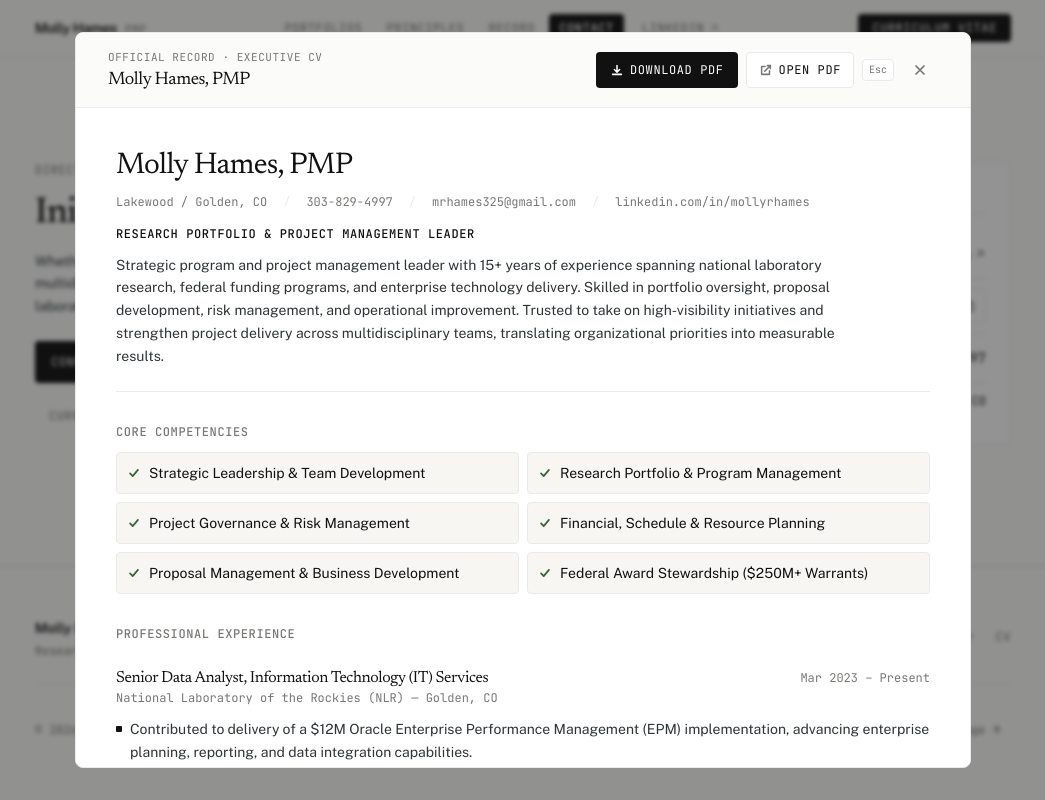
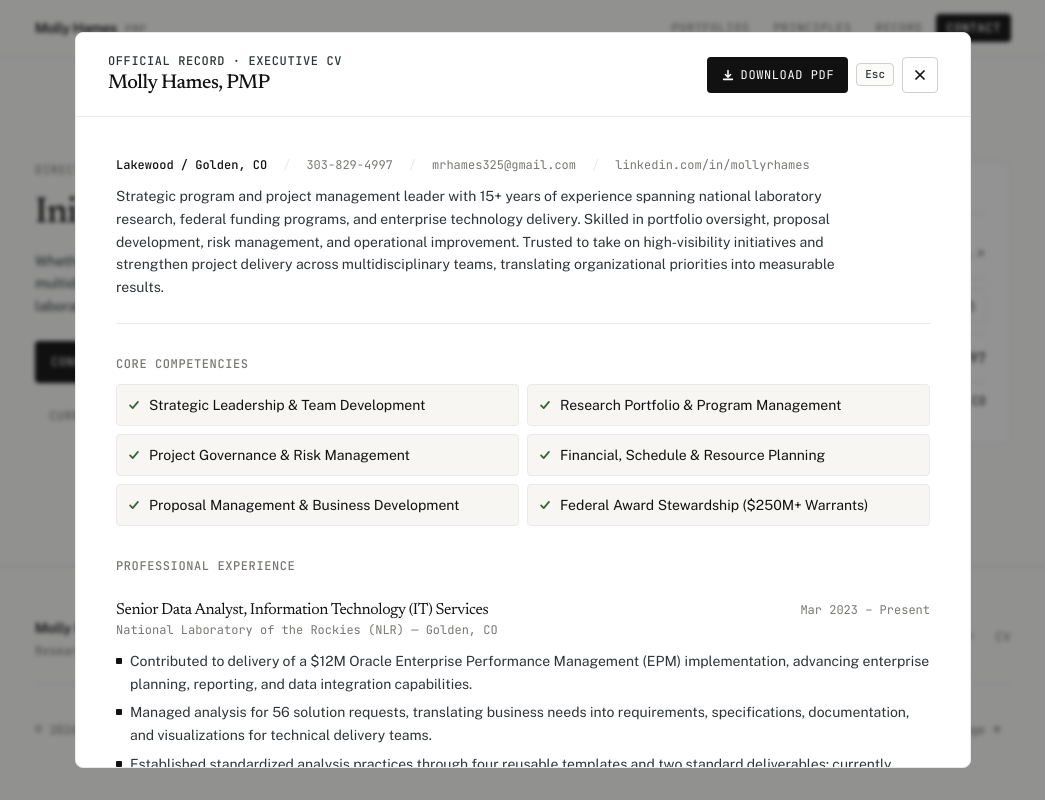
Before and after one commit to tarahcotta/Molly-s-Portfolio, a React (Vite) app: page / in a window 1280 px wide. Both pictures are taken after a click on the button "CV". Shown: the part 6823-7623 px from the top of the page, without its empty margins (117-1162 px from the left). Built offline with nearby package versions, Linux system fonts and the light colour scheme.

Commit message:
refactor: update UI components and footer credits
Clean up Navbar prop types, enhance project modal navigation with desktop flanking buttons, and update Resume modal typography. Added developer attribution to the footer.

```diff
--- a/src/components/Footer.tsx
+++ b/src/components/Footer.tsx
@@ -64,7 +64,16 @@ export const Footer: React.FC<FooterProps> = ({ onOpenResume }) => {
 
         <div className="pt-6 flex flex-col sm:flex-row items-center justify-between gap-4 text-xs font-mono text-[#787774]">
           <div>
-            © {new Date().getFullYear()} Molly Hames. National Laboratory of the Rockies research portfolio.
+            © {new Date().getFullYear()} Molly Hames. Site created by{' '}
+            <a
+              href="https://www.tarahcotta.studio"
+              target="_blank"
+              rel="noopener noreferrer"
+              className="text-[#111111] underline underline-offset-2 hover:opacity-75 transition-opacity inline-flex items-center gap-0.5"
+            >
+              <span>Tarah Cotta</span>
+              <ArrowUpRightIcon className="w-2.5 h-2.5 opacity-60" />
+            </a>
           </div>
 
           <button
--- a/src/components/Navbar.tsx
+++ b/src/components/Navbar.tsx
@@ -1,12 +1,12 @@
 import React, { useState, useEffect } from 'react';
 import { MOLLY_PROFILE } from '../data/portfolioData';
-import { MenuIcon, CloseIcon, ArrowUpRightIcon } from './Icons';
+import { MenuIcon, CloseIcon } from './Icons';
 
 interface NavbarProps {
-  onOpenResume: () => void;
+  onOpenResume?: () => void;
 }
 
-export const Navbar: React.FC<NavbarProps> = ({ onOpenResume }) => {
+export const Navbar: React.FC<NavbarProps> = () => {
   const [mobileMenuOpen, setMobileMenuOpen] = useState(false);
   const [activeSection, setActiveSection] = useState<string>('top');
   const [scrollProgress, setScrollProgress] = useState<number>(0);
@@ -45,7 +45,7 @@ export const Navbar: React.FC<NavbarProps> = ({ onOpenResume }) => {
   return (
     <header className="sticky top-0 z-40 bg-[#FBFBFA]/95 backdrop-blur-xs border-b border-[#EAEAEA]">
       <div className="max-w-5xl mx-auto px-6 py-3.5 flex items-center justify-between gap-6">
-        {/* Zone 1: Brand Wordmark */}
+        {/* Brand Wordmark */}
         <div className="flex items-center gap-3 shrink-0">
           <a
             href="#top"
@@ -61,7 +61,7 @@ export const Navbar: React.FC<NavbarProps> = ({ onOpenResume }) => {
           </a>
         </div>
 
-        {/* Zone 2: Editorial Navigation Links */}
+        {/* Navigation Links */}
         <nav
           aria-label="Primary navigation"
           className="hidden md:flex items-center gap-1 text-xs font-mono uppercase tracking-wider"
@@ -110,37 +110,10 @@ export const Navbar: React.FC<NavbarProps> = ({ onOpenResume }) => {
           >
             Contact
           </a>
-          <a
-            href={MOLLY_PROFILE.linkedInUrl}
-            target="_blank"
-            rel="noopener noreferrer"
-            aria-label="Molly Hames on LinkedIn (opens in new tab)"
-            className="inline-flex items-center gap-1 text-[#787774] hover:text-[#111111] hover:bg-[#F7F6F3] px-2.5 py-1.5 rounded-[4px] transition-all whitespace-nowrap shrink-0 ml-1"
-          >
-            <span>LinkedIn</span>
-            <ArrowUpRightIcon className="w-3 h-3 opacity-60" />
-          </a>
         </nav>
 
-        {/* Zone 3: Primary Action (Section 5: solid #111111, radius 4px to 6px, scale(0.98)) */}
-        <div className="hidden md:flex items-center gap-2 shrink-0">
-          <button
-            onClick={onOpenResume}
-            className="px-3.5 py-1.5 text-xs font-mono uppercase tracking-wider text-[#FFFFFF] bg-[#111111] hover:bg-[#333333] active:scale-[0.98] rounded-[4px] transition-all cursor-pointer focus-visible:outline-none focus-visible:ring-2 focus-visible:ring-[#111111]"
-          >
-            Curriculum Vitae
-          </button>
-        </div>
-
-        {/* Mobile controls */}
+        {/* Mobile menu button */}
         <div className="flex md:hidden items-center gap-2">
-          <button
-            onClick={onOpenResume}
-            className="min-h-[38px] px-2.5 py-1 text-xs font-mono uppercase text-[#FFFFFF] bg-[#111111] rounded-[4px] flex items-center justify-center cursor-pointer"
-            aria-label="View Curriculum Vitae"
-          >
-            CV
-          </button>
           <button
             onClick={() => setMobileMenuOpen(!mobileMenuOpen)}
             className="min-w-[38px] min-h-[38px] p-2 text-[#2F3437] hover:text-[#111111] rounded-[4px] border border-[#EAEAEA] flex items-center justify-center cursor-pointer"
@@ -198,16 +171,6 @@ export const Navbar: React.FC<NavbarProps> = ({ onOpenResume }) => {
           >
             Contact
           </a>
-          <a
-            href={MOLLY_PROFILE.linkedInUrl}
-            target="_blank"
-            rel="noopener noreferrer"
-            aria-label="Molly Hames on LinkedIn (opens in new tab)"
-            className="flex items-center gap-1.5 text-xs uppercase tracking-wider font-mono text-[#2F3437] min-h-[44px] px-3"
-          >
-            <span>LinkedIn</span>
-            <ArrowUpRightIcon className="w-3.5 h-3.5 text-[#787774]" />
-          </a>
         </nav>
       )}
 
--- a/src/components/ResumeModal.tsx
+++ b/src/components/ResumeModal.tsx
@@ -1,6 +1,6 @@
 import React, { useEffect, useRef } from 'react';
 import { MOLLY_PROFILE, CAREER_HISTORY } from '../data/portfolioData';
-import { CloseIcon, DownloadIcon, ExternalLinkIcon, CheckIcon } from './Icons';
+import { CloseIcon, DownloadIcon, CheckIcon } from './Icons';
 
 interface ResumeModalProps {
   isOpen: boolean;
@@ -40,13 +40,13 @@ export const ResumeModal: React.FC<ResumeModalProps> = ({ isOpen, onClose }) =>
         onClick={(e) => e.stopPropagation()}
         tabIndex={-1}
       >
-        {/* Modal Top Bar - Pinned Header */}
-        <div className="shrink-0 flex items-center justify-between px-6 sm:px-8 py-4 border-b border-[#EAEAEA] bg-[#FBFBFA]">
+        {/* Modal Top Bar - High-Readability Pinned Header */}
+        <div className="shrink-0 flex items-center justify-between px-6 sm:px-8 py-4 sm:py-5 border-b border-[#EAEAEA] bg-[#FFFFFF]">
           <div className="space-y-0.5">
-            <div className="text-[11px] font-mono uppercase tracking-wider text-[#787774]">
+            <div className="text-xs font-mono font-medium uppercase tracking-wider text-[#2F3437]">
               Official Record · Executive CV
             </div>
-            <h2 id="resume-title" className="text-base sm:text-lg font-serif font-normal text-[#111111] leading-tight">
+            <h2 id="resume-title" className="text-lg sm:text-xl font-serif font-medium text-[#111111] leading-tight">
               {MOLLY_PROFILE.name}, {MOLLY_PROFILE.credentials}
             </h2>
           </div>
@@ -61,25 +61,14 @@ export const ResumeModal: React.FC<ResumeModalProps> = ({ isOpen, onClose }) =>
               <span>Download PDF</span>
             </a>
 
-            <a
-              href={MOLLY_PROFILE.resumePdfPath}
-              target="_blank"
-              rel="noopener noreferrer"
-              aria-label="Open Curriculum Vitae PDF in a new tab"
-              className="hidden sm:inline-flex items-center gap-1.5 min-h-[36px] px-3 py-1.5 text-xs font-mono uppercase tracking-wider text-[#111111] bg-[#FFFFFF] border border-[#EAEAEA] hover:bg-[#F7F6F3] active:scale-[0.98] rounded-[4px] transition-colors focus-visible:outline-none focus-visible:ring-2 focus-visible:ring-[#111111]"
-            >
-              <ExternalLinkIcon className="w-3.5 h-3.5 text-[#787774]" />
-              <span>Open PDF</span>
-            </a>
-
-            <kbd className="hidden sm:inline-block text-[10px] text-[#787774] font-mono px-1.5 py-0.5 rounded-[4px] border border-[#EAEAEA] bg-[#FFFFFF]">
+            <kbd className="hidden sm:inline-block text-[11px] text-[#2F3437] font-mono font-medium px-2 py-0.5 rounded-[4px] border border-[#D0D0CE] bg-[#FBFBFA]">
               Esc
             </kbd>
 
             <button
               ref={closeButtonRef}
               onClick={onClose}
-              className="min-w-[36px] min-h-[36px] p-1.5 text-[#787774] hover:text-[#111111] hover:bg-[#FFFFFF] border border-transparent hover:border-[#EAEAEA] rounded-[4px] transition-colors cursor-pointer flex items-center justify-center focus-visible:outline-none focus-visible:ring-2 focus-visible:ring-[#111111]"
+              className="min-w-[36px] min-h-[36px] p-1.5 text-[#111111] hover:text-[#000000] hover:bg-[#F7F6F3] border border-[#D0D0CE] rounded-[4px] transition-colors cursor-pointer flex items-center justify-center focus-visible:outline-none focus-visible:ring-2 focus-visible:ring-[#111111]"
               aria-label="Close Curriculum Vitae modal"
             >
               <CloseIcon className="w-4 h-4" />
@@ -89,13 +78,10 @@ export const ResumeModal: React.FC<ResumeModalProps> = ({ isOpen, onClose }) =>
 
         {/* Modal Scrollable Content */}
         <div className="flex-1 overflow-y-auto p-6 sm:p-10 space-y-8 text-[#111111]">
-          {/* Header */}
-          <div className="border-b border-[#EAEAEA] pb-6 space-y-2">
-            <h1 className="text-2xl sm:text-3xl font-serif font-normal text-[#111111] leading-tight">
-              {MOLLY_PROFILE.name}, {MOLLY_PROFILE.credentials}
-            </h1>
-            <div className="flex flex-wrap gap-x-4 gap-y-1 text-xs text-[#787774] font-mono">
-              <span>{MOLLY_PROFILE.location}</span>
+          {/* Executive Overview & Direct Contacts */}
+          <div className="border-b border-[#EAEAEA] pb-6 space-y-3">
+            <div className="flex flex-wrap items-center gap-x-4 gap-y-1.5 text-xs text-[#787774] font-mono">
+              <span className="text-[#111111] font-medium">{MOLLY_PROFILE.location}</span>
               <span aria-hidden="true" className="text-[#EAEAEA]">/</span>
               <span>{MOLLY_PROFILE.phone}</span>
               <span aria-hidden="true" className="text-[#EAEAEA]">/</span>
@@ -103,10 +89,7 @@ export const ResumeModal: React.FC<ResumeModalProps> = ({ isOpen, onClose }) =>
               <span aria-hidden="true" className="text-[#EAEAEA]">/</span>
               <span>{MOLLY_PROFILE.linkedInDisplay}</span>
             </div>
-            <div className="text-xs font-mono uppercase tracking-wider text-[#111111] pt-2 font-medium">
-              Research Portfolio &amp; Project Management Leader
-            </div>
-            <p className="text-sm text-[#2F3437] leading-relaxed pt-1 max-w-3xl">
+            <p className="text-sm text-[#2F3437] leading-relaxed max-w-3xl">
               {MOLLY_PROFILE.bio}
             </p>
           </div>
```
Also changed, not shown: src/components/ProjectModal.tsx (+73 -65 lines).
